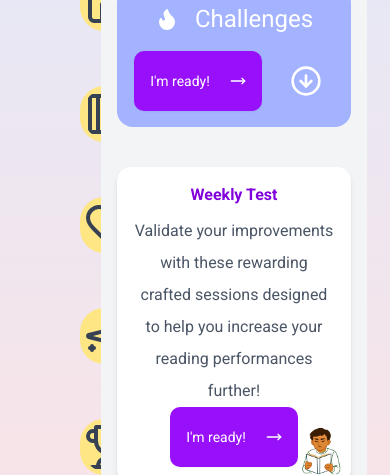
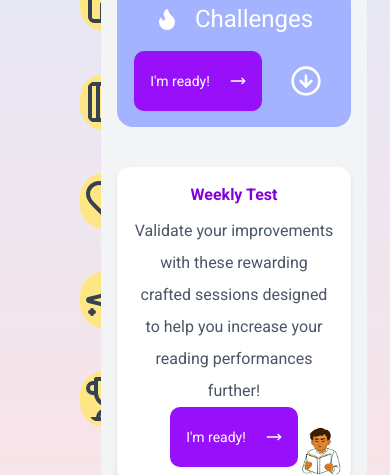
Before and after one commit to Sean-Andrew-Stanek/read-with-me, a Next.js app: page /home in a window 390 px wide. Shown: the part 369-844 px from the top of the page. Built offline with nearby package versions, Linux system fonts and the light colour scheme; no server answers.

Commit message:
Adjust space and configuration of the side btns

```diff
--- a/src/components/Sidebar/index.tsx
+++ b/src/components/Sidebar/index.tsx
@@ -34,8 +34,8 @@ const Sidebar = (): JSX.Element => {
         setShowDialog(false);
     };
 
-    const buttonSet = 'w-[45%] lg:w-[90%] pl-0 h-16 group justify-start ml-9 text-2xl text-gray-700 hover:text-white bg-transparent hover:bg-yellow-400 shadow-none rounded-3xl'
-    const iconSet = 'size-12 mr-2 bg-amber-200 rounded-3xl p-1 h-14 w-14 hover:rounded-6xl';
+    const buttonSet = 'w-[45%] lg:w-[90%] pl-0 h-16 group justify-start ml-9 text-2xl text-gray-700 hover:text-white bg-transparent hover:bg-yellow-400 shadow-none rounded-4xl'
+    const iconSet = 'size-14 mr-2 bg-amber-200 rounded-3xl p-1 h-14 w-14';
 
     return (
         <div className="w-[20%] h-screen bg-transparent mr-0 pl-10 flex flex-col items-center transition-all duration-300 sm:text-black">
@@ -72,10 +72,10 @@ const Sidebar = (): JSX.Element => {
                     </div>
                 ) : null}
             </div>
-            <div className="w-full flex flex-col space-y-11 mr-0 p-0">
+            <div className="w-full flex flex-col space-y-8 mr-0 p-0">
                 <Link href={'/home'}>
                     <Button variant="default" className={buttonSet}>
-                        <span className="inline-flex items-center p-1 rounded-3xl group-hover:bg-amber-200 text-lg transition-colors duration-200">
+                        <span className="inline-flex items-center p-1 rounded-4xl group-hover:bg-amber-200 text-lg transition-colors duration-200">
                             <Home className={iconSet} />
                         </span>
                         <span className="hidden sm:inline ml-2 truncate">
@@ -85,7 +85,7 @@ const Sidebar = (): JSX.Element => {
                 </Link>
                 <Link href="/story-board">
                     <Button variant="ghost" className={buttonSet}>
-                        <span className="inline-flex items-center p-1 rounded-3xl group-hover:bg-amber-200 text-lg transition-colors duration-200">
+                        <span className="inline-flex items-center p-1 rounded-4xl group-hover:bg-amber-200 text-lg transition-colors duration-200">
                             <LibraryBig className={iconSet} />
                         </span>
                         <span className="hidden sm:inline ml-2 truncate">
@@ -95,7 +95,7 @@ const Sidebar = (): JSX.Element => {
                 </Link>
                 <Link href={'/favorites'}>
                     <Button variant="ghost" className={buttonSet}>
-                        <span className="inline-flex items-center p-1 rounded-3xl group-hover:bg-amber-200 text-lg transition-colors duration-200">
+                        <span className="inline-flex items-center p-1 rounded-4xl group-hover:bg-amber-200 text-lg transition-colors duration-200">
                             <Heart className={iconSet} />
                         </span>
                         <span className="hidden sm:inline ml-2 truncate">
@@ -105,7 +105,7 @@ const Sidebar = (): JSX.Element => {
                 </Link>
                 <Link href="/create-story">
                     <Button variant="ghost" className={buttonSet}>
-                        <span className="inline-flex items-center p-1 rounded-3xl group-hover:bg-amber-200 text-lg transition-colors duration-200">
+                        <span className="inline-flex items-center p-1 rounded-4xl group-hover:bg-amber-200 text-lg transition-colors duration-200">
                             <Sparkles className={iconSet} />
                         </span>
                         <span className="hidden sm:inline ml-2 truncate">
@@ -115,7 +115,7 @@ const Sidebar = (): JSX.Element => {
                 </Link>
                 <Link href="#">
                     <Button variant="ghost" className={buttonSet}>
-                        <span className="inline-flex items-center p-1 rounded-3xl group-hover:bg-amber-200 text-lg transition-colors duration-200">
+                        <span className="inline-flex items-center p-1 rounded-4xl group-hover:bg-amber-200 text-lg transition-colors duration-200">
                             <Trophy className={iconSet} />
                         </span>
                         <span className="hidden sm:inline ml-2 truncate">
```
